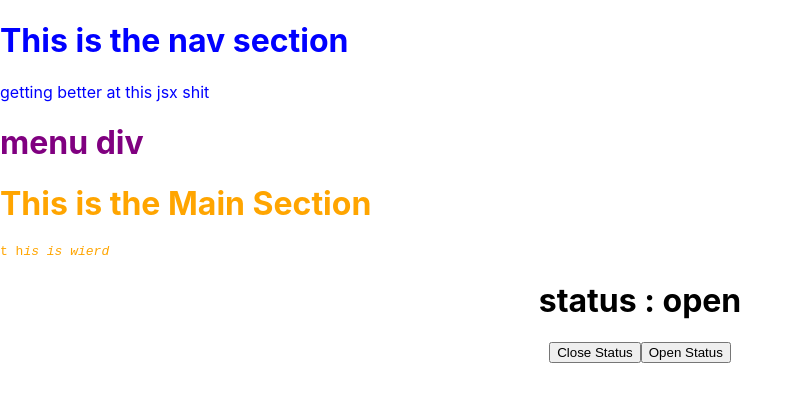
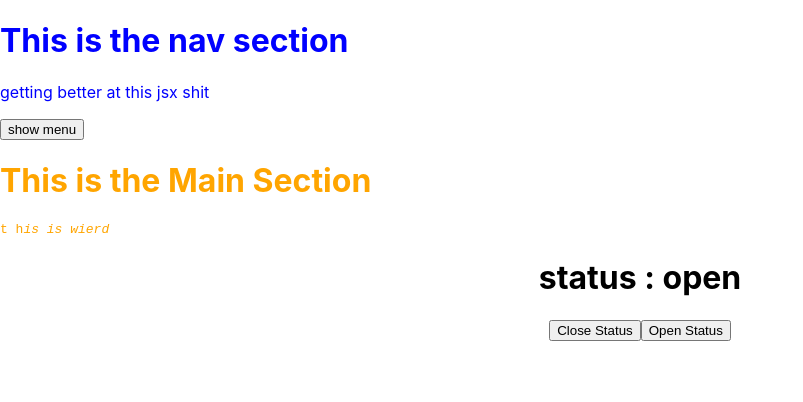
Before and after one commit to ianfletcher314/BrasiliaRestaurant, a React (Create React App) app: page / in a window 1280 px wide. Shown: the top 402 px of the page, without its empty margins (0-803 px from the left). Built offline with nearby package versions, Linux system fonts and the light colour scheme.

Commit message:
added in display menu state to menu.jsx and now have a div that dynamically renders depending on the display menu state

```diff
--- a/src/components/Menu/Menu.jsx
+++ b/src/components/Menu/Menu.jsx
@@ -3,10 +3,19 @@ import React,{useState} from 'react'
 import './style.css'
 // ------------this is the function that returns this component's UI---------------
 function Menu() {
-    const [displayMenu,setDisplayMenu] = useState(true)
-    return <div className="menu">
+    const [displayMenu,setDisplayMenu] = useState(false)
+    if (displayMenu){
+      return <div className="menu">
     <h1>menu div</h1>
+    <button onClick={()=>{setDisplayMenu(false)}}>hide menu</button>
     </div>;
+    }
+    else {
+      return <div>
+         <button onClick={()=>{setDisplayMenu(true)}}>show menu</button>
+      </div>
+    }
+
   }
 
 export default Menu
```
